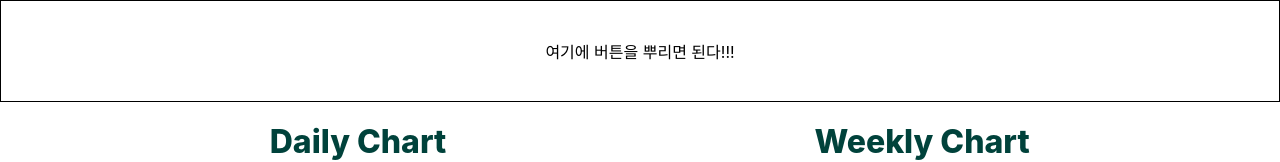
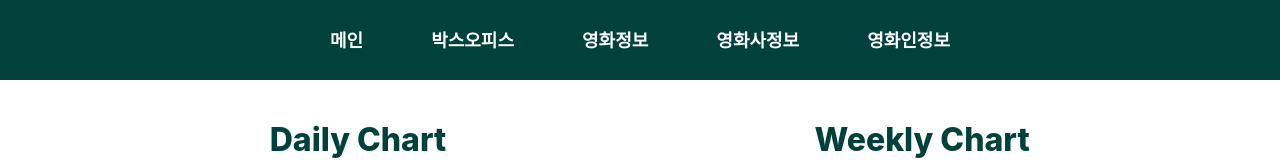
Before and after one commit to jonggyun/box-officinfo, a React app: page / in a window 1280 px wide. Shown: the top 162 px of the page. Built offline with nearby package versions, Linux system fonts and the light colour scheme; no server answers.

Commit message:
add main menu route

```diff
--- a/src/components/common/MenuNavigator.tsx
+++ b/src/components/common/MenuNavigator.tsx
@@ -1,17 +1,55 @@
 import * as React from 'react';
 import styled from 'styled-components';
+import { Link } from 'react-router-dom';
 
 const NavItem = styled.nav`
-  height: 6.25rem;
-  border: 1px solid black;
+  height: 5rem;
   display: flex;
   justify-content: center;
   align-items: center;
+  background-color: #00423b;
+  margin-bottom: 20px;
+  ul {
+    display: flex;
+    width: 40rem;
+    justify-content: space-between;
+    font-size: 18px;
+    font-weight: bold;
+    color: #fff;
+    li {
+      cursor: pointer;
+      padding: 10px 10px;
+      border-bottom: 3px solid #00423b;
+      &:hover {
+        border-bottom: 3px solid #fff;
+      }
+    }
+  }
 `;
 
 interface MenuNavigatorProps {}
 const MenuNavigator: React.FC<MenuNavigatorProps> = props => {
-  return <NavItem>여기에 버튼을 뿌리면 된다!!!</NavItem>;
+  return (
+    <NavItem>
+      <ul>
+        <li>
+          <Link to="/">메인</Link>
+        </li>
+        <li>
+          <Link to="/boxoffice">박스오피스</Link>
+        </li>
+        <li>
+          <Link to="/movie">영화정보</Link>
+        </li>
+        <li>
+          <Link to="/company">영화사정보</Link>
+        </li>
+        <li>
+          <Link to="/person">영화인정보</Link>
+        </li>
+      </ul>
+    </NavItem>
+  );
 };
 
 export default MenuNavigator;
--- a/src/index.css
+++ b/src/index.css
@@ -19,3 +19,9 @@ li {
   margin: 0px;
   padding: 0px;
 }
+
+a:link,
+a:visited {
+  text-decoration: none;
+  color: #fff;
+}
```
